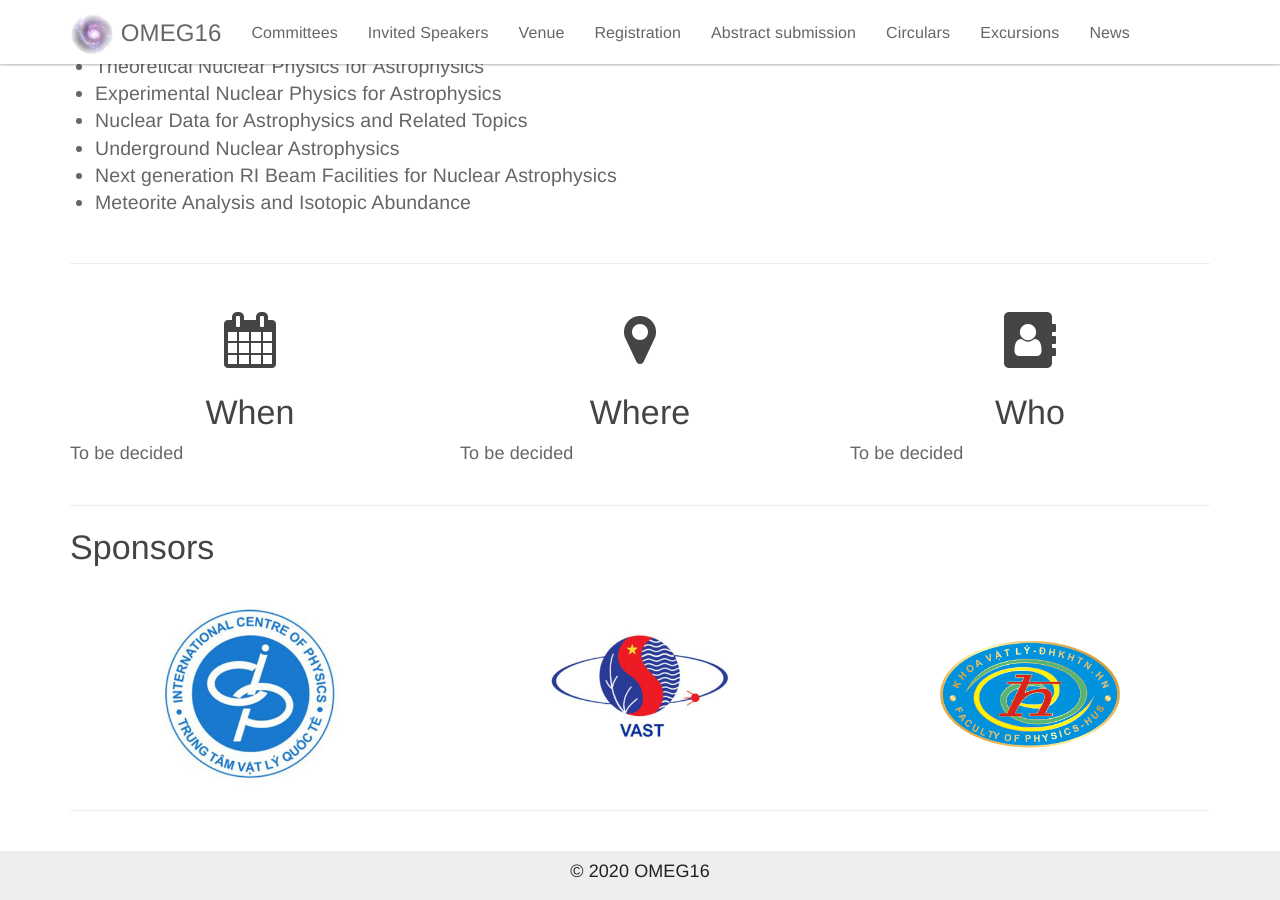
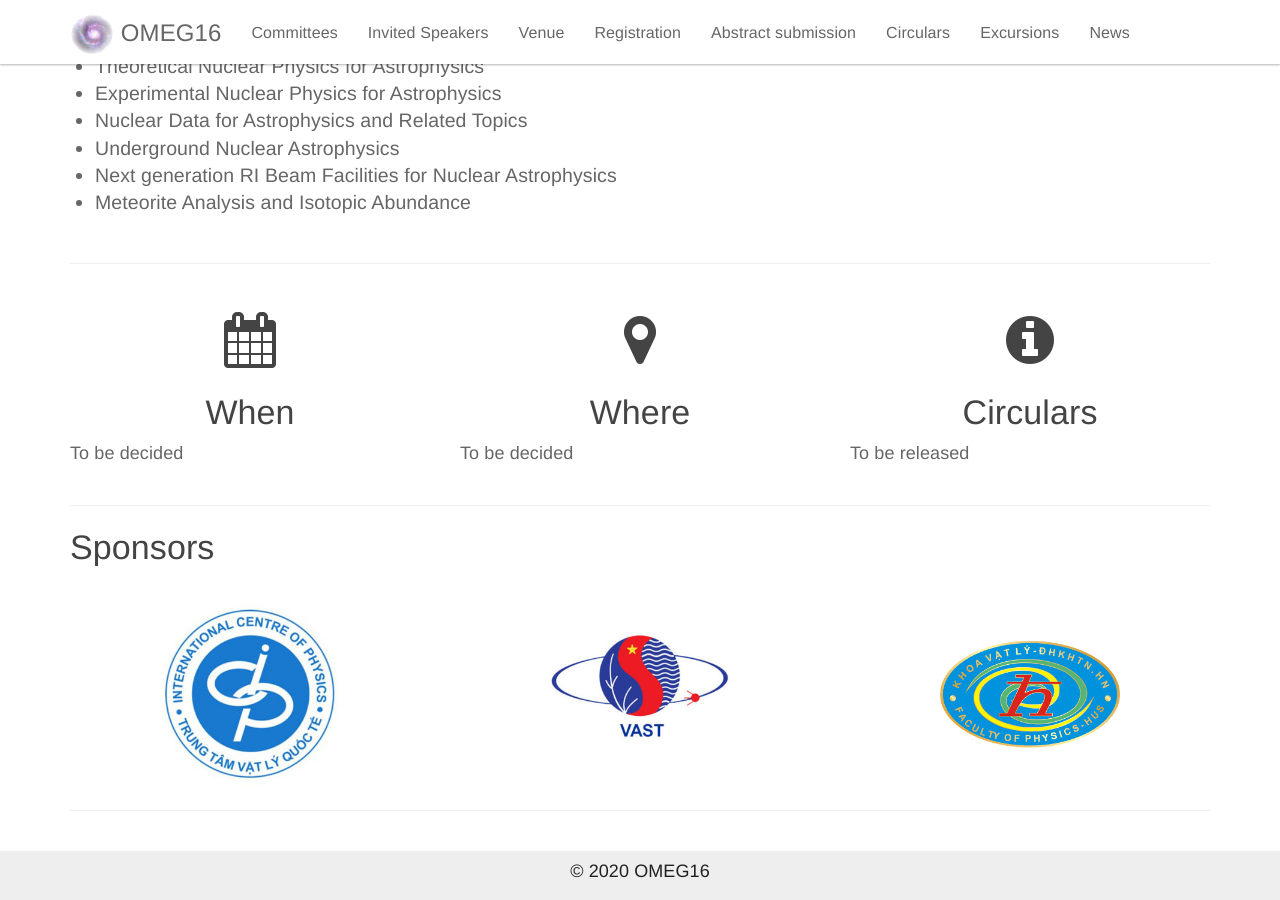
Before and after one commit to huspelletron/omeg16, a Jekyll site: the page built from index.html, in a window 1280 px wide and 900 px high, scrolled down 973 px. Built offline with Jekyll 4.4.1, drawn with Linux system fonts in a browser that asks for light colours.

```diff
--- a/index.html
+++ b/index.html
@@ -53,9 +53,9 @@
             <p>To be decided</p>
         </div>
         <div class="col-sm-4">
-            <h1 class="text-center"><i class="fa fa-address-book" aria-hidden="true"></i></h1>
-            <h3 class="text-center">Who</h3>
-            <p>To be decided</p>
+            <h1 class="text-center"><i class="fa fa-info-circle" aria-hidden="true"></i></h1>
+            <h3 class="text-center">Circulars</h3>
+            <p>To be released</p>
         </div>
     </div>
     <hr>
```
